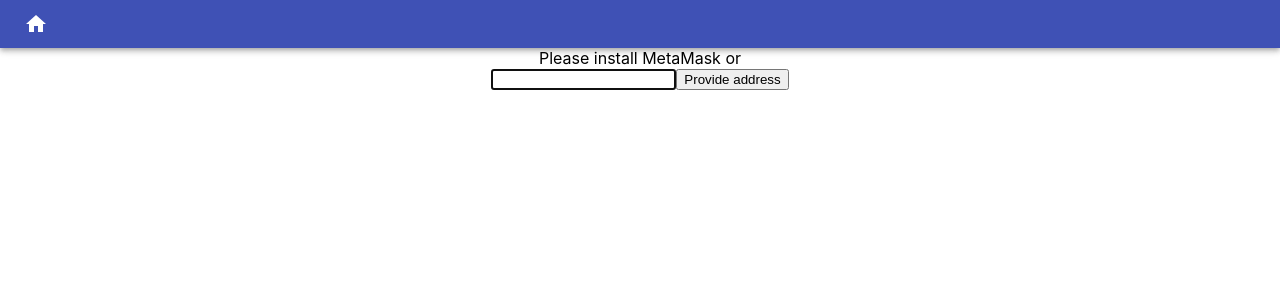
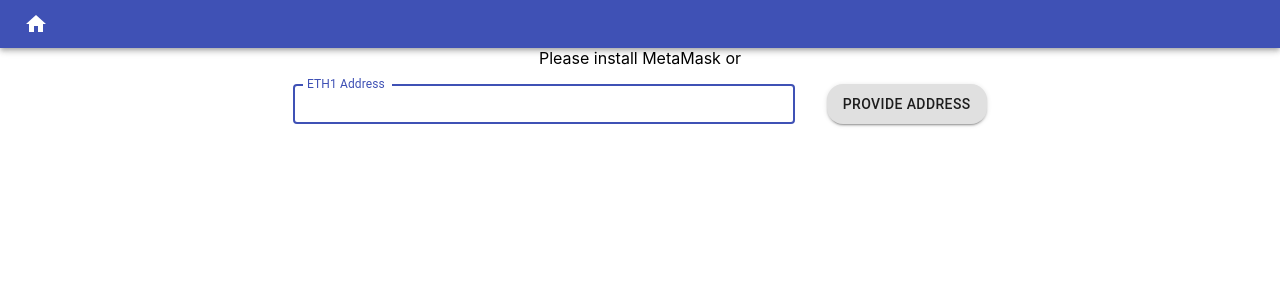
Before and after one commit to cmeyke/howmuch, a React (Create React App) app: page / in a window 1280 px wide. Shown: the top 300 px of the page. Built offline with nearby package versions, Linux system fonts and the light colour scheme.

Commit message:
Material-UI: input address

```diff
--- a/src/components/InputAddress.tsx
+++ b/src/components/InputAddress.tsx
@@ -1,5 +1,9 @@
 import { ethers } from 'ethers'
 import React, { useState } from 'react'
+import TextField from '@material-ui/core/TextField'
+import Button from '@material-ui/core/Button'
+import { createStyles, Theme, makeStyles } from '@material-ui/core/styles'
+import Grid from '@material-ui/core/Grid'
 
 type InputAddressParameterType = {
   setAddress: React.Dispatch<React.SetStateAction<string>>
@@ -13,6 +17,20 @@
     setAddress(ethers.utils.getAddress(address))
 }
 
+const useStyles = makeStyles((theme: Theme) =>
+  createStyles({
+    margin: {
+      margin: theme.spacing(2)
+    },
+    display: {
+      display: 'flex'
+    },
+    borderRadius: {
+      borderRadius: 16
+    }
+  })
+)
+
 export const InputAddress = ({ setAddress }: InputAddressParameterType) => {
   const [inputAddress, setInputAddress] = useState('')
 
@@ -25,23 +43,37 @@
       checkAndSetAddress(inputAddress, setAddress)
   }
 
+  const classes = useStyles()
+
   return (
-    <div>
-      <input
-        // ref={inputRef}
+    <div className={classes.margin}>
+      <Grid container spacing={4} justify='center'>
+        <Grid item xs={5}>
+          <TextField
+            size='small'
             autoFocus
-        type='text'
+            fullWidth
+            autoComplete='off'
+            id='address'
+            label='ETH1 Address'
+            variant='outlined'
             value={inputAddress}
             onChange={handleAddressChange}
             onKeyDown={handleKeyDown}
           />
-      <button
+        </Grid>
+        <Grid item className={classes.display}>
+          <Button
+            className={classes.borderRadius}
+            variant='contained'
             onClick={() => {
               if (inputAddress) checkAndSetAddress(inputAddress, setAddress)
             }}
           >
             Provide address
-      </button>
+          </Button>
+        </Grid>
+      </Grid>
     </div>
   )
 }
```
Lines whose indentation alone changed are shown as unchanged.
